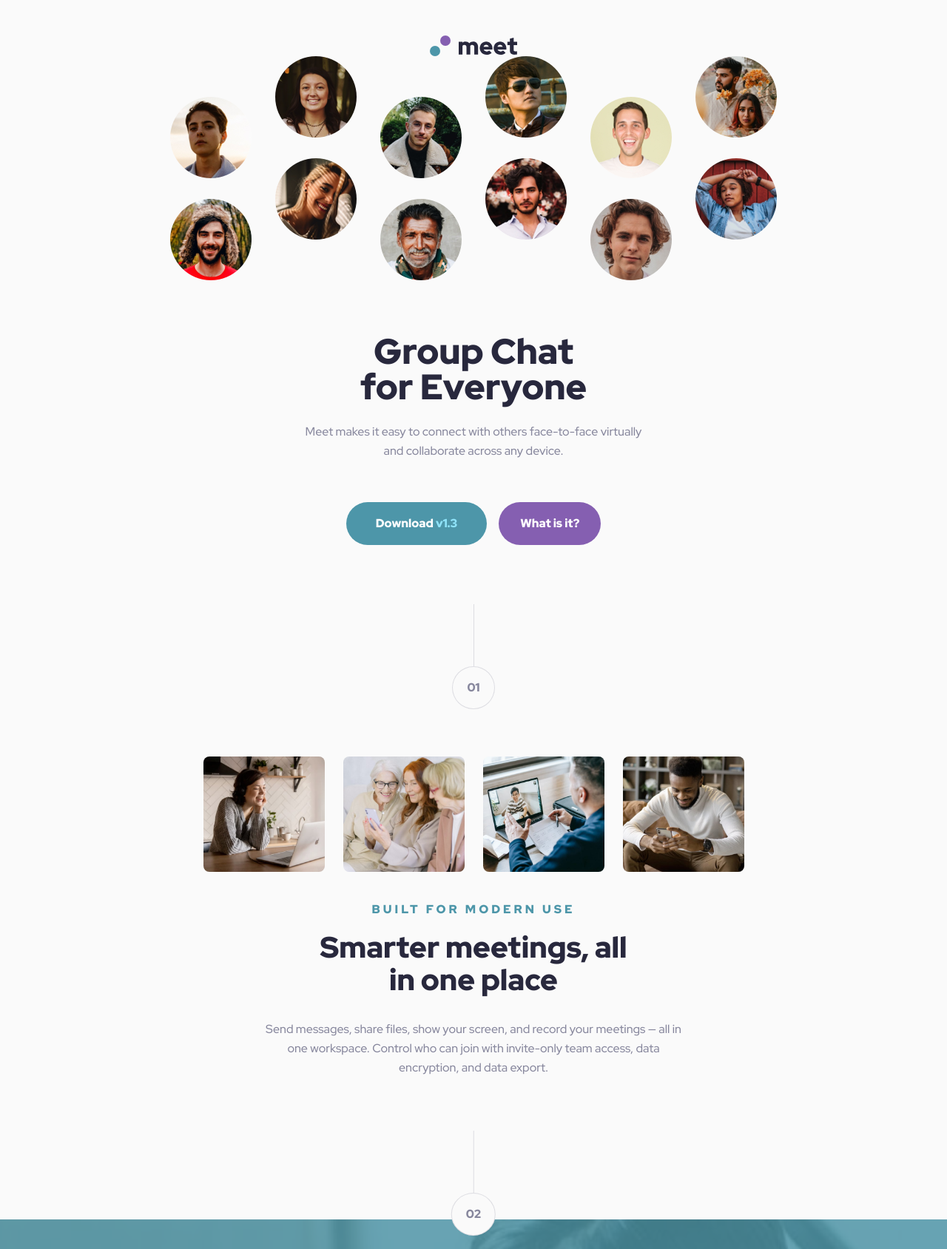
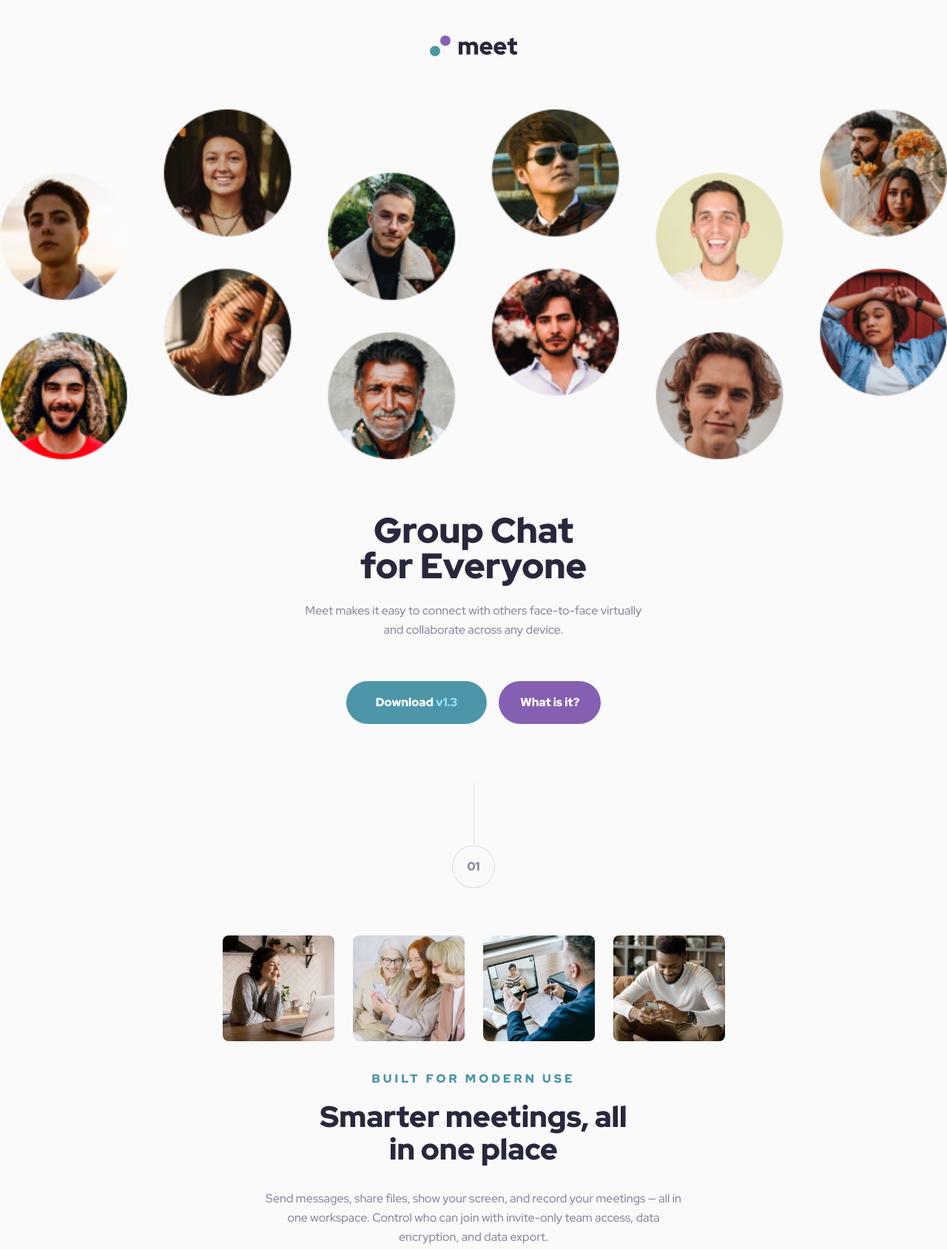
Before and after one commit to Mariam-Mantidze/Meet-Landing-Page, a plain HTML site: page index.html in a window 1280 px wide. Shown: the top 1689 px of the page at 74% size. Drawn offline with Linux system fonts and the light colour scheme.

Commit message:
refactor desktop

```diff
--- a/styles.css
+++ b/styles.css
@@ -9,8 +9,6 @@ main {
   flex-direction: column;
   align-items: center;
   */
-
-  padding: 0 24px;
 }
 .hero-container {
   display: flex;
@@ -34,17 +32,8 @@ header {
   display: none;
 }
 
-.hero-photos {
-  display: flex;
-  gap: 0;
-  justify-content: space-between;
-  align-items: center;
-  margin-top: 64px;
-  width: 100%;
-  display: flex;
-}
-
-.hero-photos img {
+.hero-container img {
+  margin-top: 48px;
   width: 100%;
 }
 
@@ -54,6 +43,7 @@ header {
   align-items: center;
   gap: 24px;
   margin-top: 72px;
+  padding: 0px 24px;
   /* width: 327px; */
   /* text-align: center; */
 }
@@ -152,12 +142,13 @@ header {
   justify-content: center;
   /* align-items: center; */
   gap: 25px;
+  align-content: center;
   margin-top: 64px;
 }
 
 .photos-container img {
   padding: 0;
-  width: 164px;
+  width: 151px;
   border-radius: 8px;
 }
 
@@ -167,6 +158,7 @@ header {
   align-items: center;
   text-align: center;
   margin-top: 56px;
+  padding: 0px 24px;
 }
 
 .meeting-text-wrapper h3 {
@@ -258,8 +250,8 @@ footer button {
 }
 
 @media (min-width: 768px) {
-  .hero-photos img {
-    width: 394px;
+  .hero-container img {
+    margin-top: 72px;
   }
   .text-wrapper h1 {
     font-size: 48px;
@@ -318,9 +310,14 @@ footer button {
     flex-direction: row;
   }
 
+  .text-wrapper {
+    padding: 0px 88px;
+  }
+
   .text-wrapper h1 {
     font-size: 64px;
     width: 445px;
+
     line-height: 64px; /* 100% */
   }
   .text-wrapper p {
```
Also changed, not shown: index.html (+0 -5 lines).
